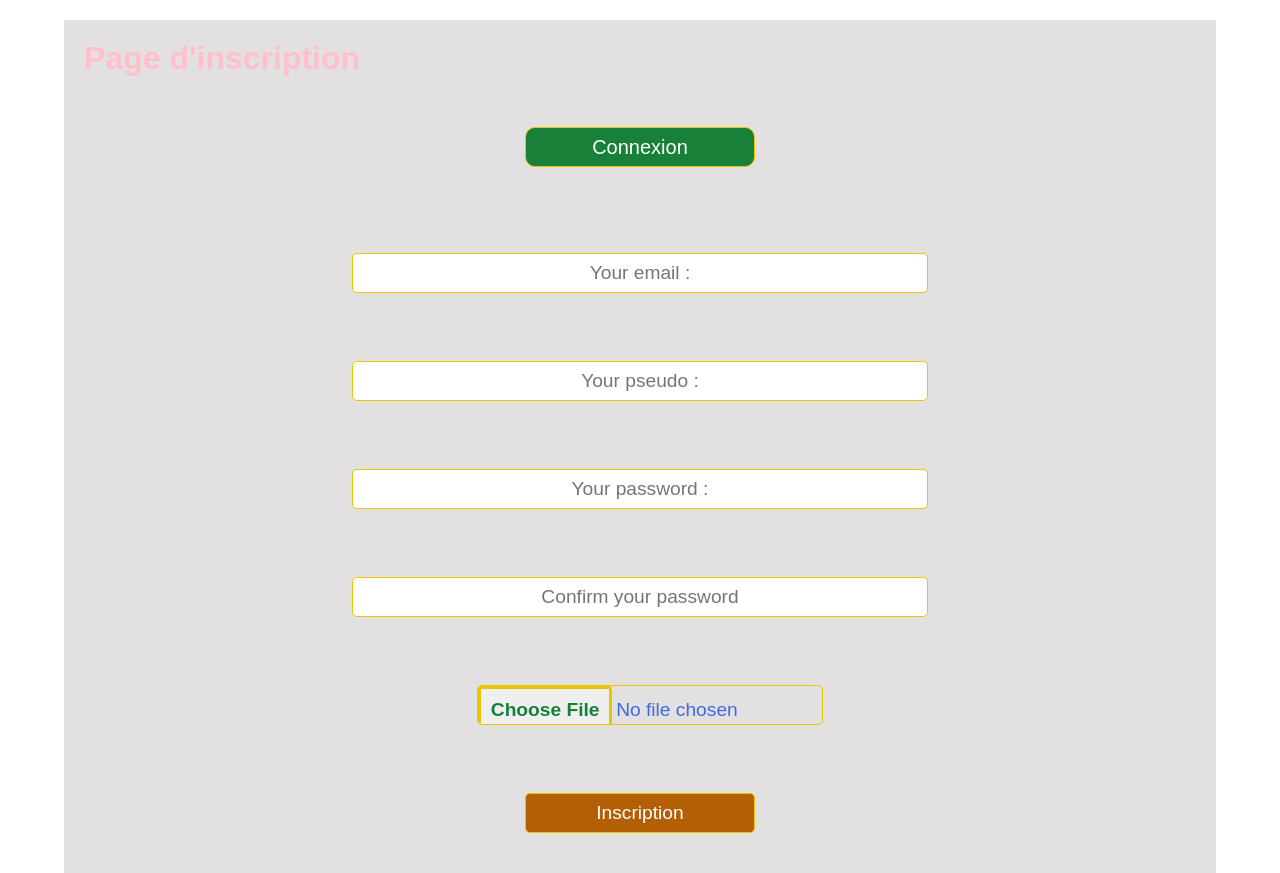
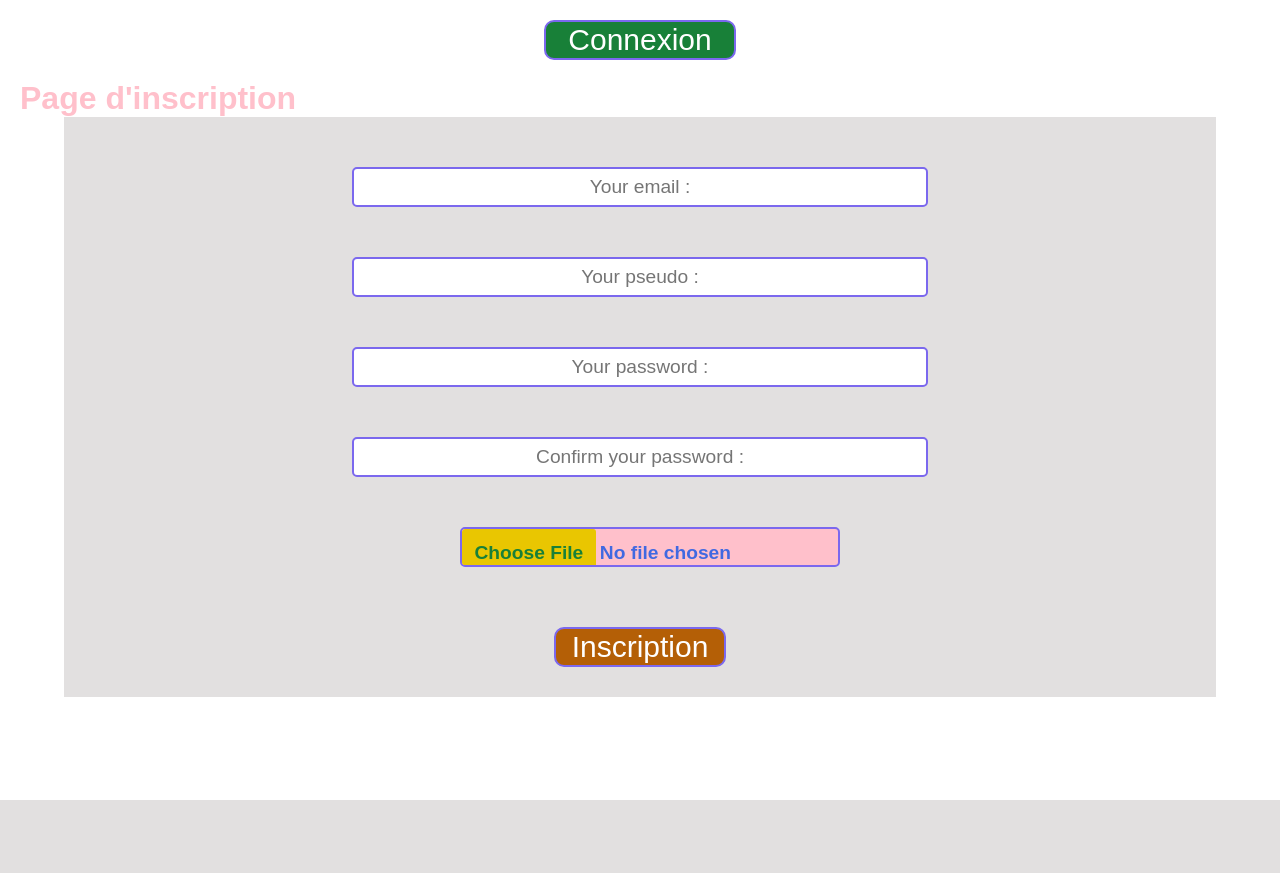
Before and after one commit to HengMichel/coursPhp, a PHP site: page /coursPhp/espaceMembre/pageInscription.php in a window 1280 px wide. After the commit the page ends 800 px from the top, so only its background shows below. Run offline with PHP 8.4, Linux system fonts and the light colour scheme.

Commit message:
2ndCommit

```diff
--- a/espaceMembre/css/style.css
+++ b/espaceMembre/css/style.css
@@ -115,7 +115,7 @@
   form {
     width: 90%;
     margin: auto;
-    margin-top: 20px;
+    padding-top: 40px;
     background-color: rgb(226, 224, 224);
   }
   /*************** END GLOBAL ***************/
@@ -130,23 +130,32 @@
  }
 /*************** END HEADER ***************/
 /*************** MAIN ***************/
-.co {
-
+nav>button>a {
     color:white;
     background-color: rgb(24,128,56);
-    font-size: 20px;
+    font-size: 30px;
     margin-top: 50px;
     border-radius: 10px;
-    width: 20%;
+    text-decoration: none;
 }
-.co2 {
+nav>button{
+    margin-top: 20px;
+    background-color:  rgb(24,128,56);
+    border: transparent;
+    border-radius: 10px;
+    width: 15%;
+    border: 2px solid mediumslateblue;
+}
+.inscription>button {
 
     color:white;
     background-color: rgb(180,95,6);
-    font-size: 20px;
-    margin-top: 50px;
+    font-size: 30px;
+    margin-top: 20px;
     border-radius: 10px;
-    width: 20%;
+    width: 15%;
+    margin-bottom: 30px;
+    border: 2px solid mediumslateblue;
 }
 
   .email{
@@ -164,17 +173,20 @@
     text-align: center;
     width: 50%;
   }
-  .confirmdp{
+  .confir_mdp{
     font-size: larger;
     text-align: center;
     width: 50%;
   }
   .image{
     font-size: larger;
+    font-weight: bolder;
     text-align: center;
-    width: 30%;
+    width: 33%;
     color:royalblue;
     margin-left: 20px;
+    background-color: pink;
+
   }
   .envoi{
     font-size: larger;
@@ -188,7 +200,7 @@
     width: 80%;
     border-radius: 5px;
     margin-top: 10px;
-    border: 1px solid rgb(233, 198, 1);
+    border: 2px solid mediumslateblue;
     margin-bottom: 40px;
     /* background-color: rgb(236, 233, 233);
     /* filter: blur(8px); */
@@ -199,6 +211,7 @@
     padding: 0.5em;
     border: solid rgb(233, 198, 1);
     border-radius: 3px;
+    background-color: rgb(233, 198, 1);
   }
 
   /*************** END MAIN ***************/
--- a/espaceMembre/database2.php
+++ b/espaceMembre/database2.php
@@ -5,7 +5,7 @@ function dbConnexion(){
     try{// recupère l'objet de connexion à la base de donnés dans la variable $connexionDb
         $connexionDb = new PDO("mysql:host=localhost;dbname=cours_db","root","");// si la connexion echoue
     }catch(PDOExeption $e){// recupère notre erreur dans $connexionDb
-        $connexionDb = $e;
+        $connexionDb = $e->getMessage();
     }
     return $connexionDb;// returne l'objet de connexion ou une erreur
 }
--- a/espaceMembre/pageInscription.php
+++ b/espaceMembre/pageInscription.php
@@ -7,36 +7,33 @@
     <title>Page d'inscription</title>
 </head>
 <body>
-    <form method="POST" action="traitement3.php" enctype="multipart/form-data">
-        <div>
-            <h1>Page d'inscription</h1>
-            <input type="submit" class="co" name="co" value="Connexion">
-            <br><br>
+    <?php include_once "nav.php"; ?>
+    <div>
+        <h1>Page d'inscription</h1>
+        <form method="POST" action="traitementInscription.php" enctype="multipart/form-data">
+            <!-- <input type="submit" class="co" name="co" value="Connexion"> -->
             <div>
-                <label for="email"></label>
-                <br>
                 <input type="email" name="email" placeholder="Your email :" class="email">
                 <br>
             </div>
             <div>
-                <label for="name"></label>
-                <br>
                 <input type="text" name="pseudo" placeholder="Your pseudo :" class="pseudo">
-                <br>
             </div>
-            <br>
             <div>
                 <input type="password" name="mdp" placeholder="Your password :" class="mdp"><br>
             </div>
-            <br>
             <div>
-                <input type="password" name="confirmdp" placeholder="Confirm your password" class="confirmdp"><br>
+                <input type="password" name="confirmdp" placeholder="Confirm your password :" class="confir_mdp">
             </div>
-            <br>
-            <input type="file" name="image" class="image">
-             <br><br>
-            <input type="submit" class="envoi" name="inscription" value="Inscription">
-        </div>
-    </form>
+            <div>
+                <input type="file" name="image" class="image">
+            </div>
+            <div class="inscription">
+                <button
+                name="valider">Inscription
+                </button>
+            </div>
+        </form>
+    </div>
 </body>
 </html>
```
Also changed, not shown: espaceMembre/accueil2.php (added, +18 -0 lines), espaceMembre/pageConnexion.php (+7 -12 lines), espaceMembre/traitement2.php (added, +71 -0 lines), espaceMembre/traitementConnexion.php (deleted, +0 -18 lines), espaceMembre/traitementInscription.php (deleted, +0 -35 lines), espaceMembre/connexion.php (indentation only), espaceMembre/traitementPageAcceuilMembre.php (deleted).
